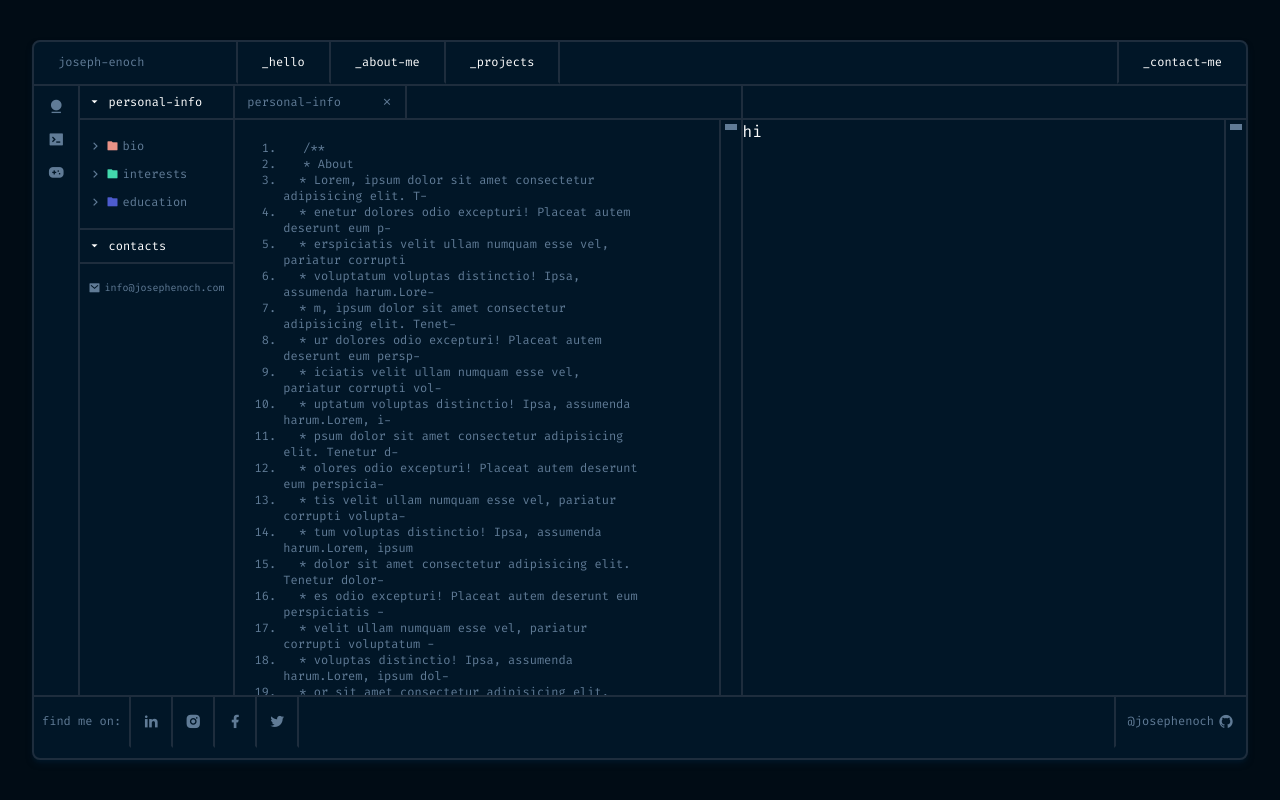
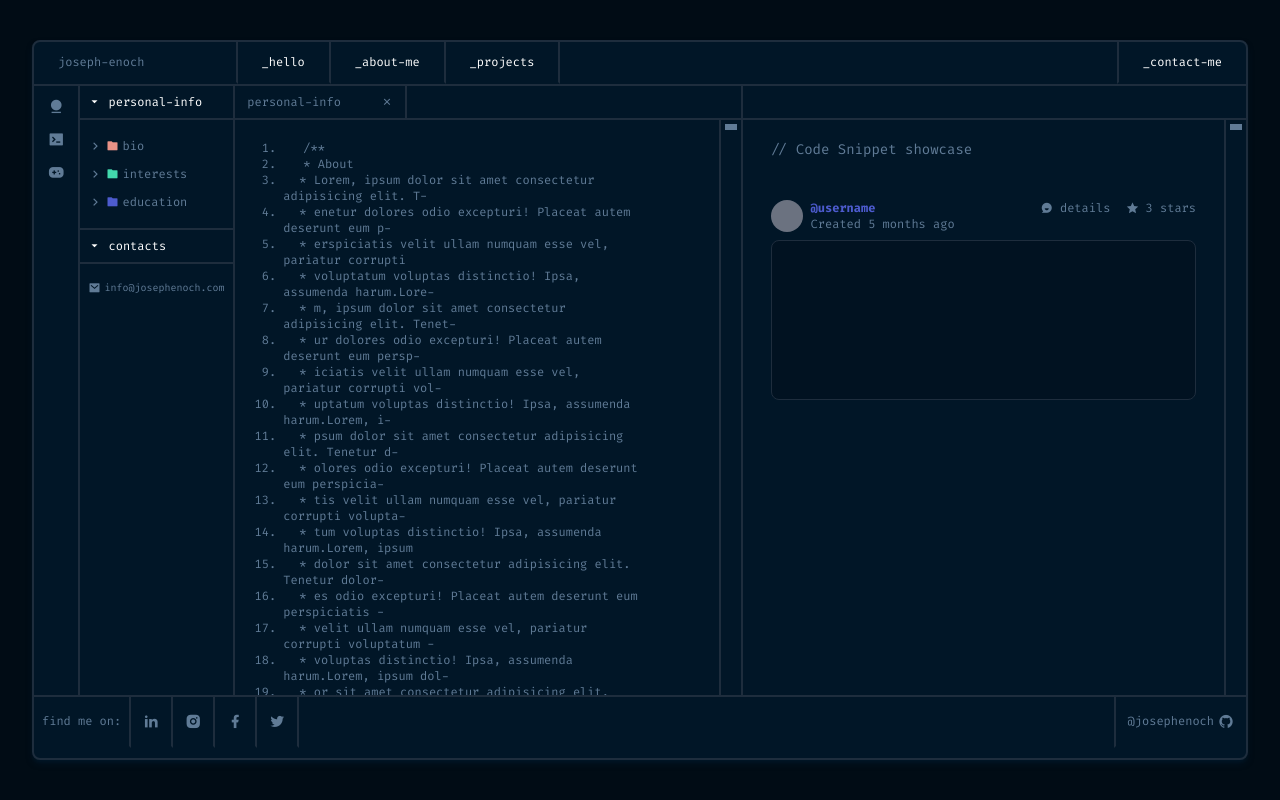
Before and after one commit to Josephenoch/josephenoch, a Next.js app: page /about-me in a window 1280 px wide. Built offline with nearby package versions, Linux system fonts and the light colour scheme.

Commit message:
:lipstick: add the about-me left component

```diff
--- a/Helpers/getLines.js
+++ b/Helpers/getLines.js
@@ -14,7 +14,5 @@ export default function* getLines(text,width){
     }
     yield words
     words = ""
-
-
   }
 }
--- /dev/null
+++ b/components/AboutMe/CodeShowCase.jsx
@@ -0,0 +1,25 @@
+import React from 'react'
+
+export const CodeShowCase = ({Children}) => {
+  return (
+    <div className="text-xs space-y-2">
+
+        <div className="flex justify-between">
+            <div className="flex items-center space-x-2">
+                <div className="w-8 h-8 rounded-full bg-gray-500 "></div>
+                <div>
+                    <p className="text-secondary-purple font-bold">@username</p>
+                    <p>Created 5 months ago</p>
+                </div>
+            </div>
+            <div className="space-x-4">
+                <span><i className="ri-chat-smile-3-fill"></i> details</span>
+                <span><i className="ri-star-fill"></i> 3 stars</span>
+            </div>
+        </div>
+        <div className='w-full rounded-lg h-40 border-[0.5px] border-lines bg-primary-light'>
+            {Children}
+        </div>
+    </div>
+  )
+}
--- /dev/null
+++ b/components/AboutMe/RightContent.jsx
@@ -0,0 +1,10 @@
+import React from 'react'
+import { CodeShowCase } from './CodeShowCase'
+
+export const RightContent = () => {
+  return (
+    <div className="mt-10">
+        <CodeShowCase/>
+    </div>
+  )
+}
--- a/pages/about-me/index.jsx
+++ b/pages/about-me/index.jsx
@@ -4,6 +4,7 @@ import { AboutLayout } from '../../Layouts/AboutMeLayout/AboutLayout'
 
 import { PersonalInfoNav } from '../../components/AboutMe/PersonalInfoNav'
 import { LeftContent } from '../../components/AboutMe/LeftContent'
+import { RightContent } from '../../Components/AboutMe/RightContent'
 
 const index = () => {
 
@@ -21,7 +22,10 @@ const index = () => {
             </div>
       </div>
       <div className="w-[41.4%] h-full border-l-2 border-lines">
-        <p className="h-full border-r-2 border-t-2 border-lines mt-8 "> hi</p>
+        <div className="h-full border-r-2 border-t-2 border-lines mt-8 py-5 px-7  text-secondary text-sm">
+          {"// Code Snippet showcase"}
+          <RightContent/>
+        </div>
       </div>
       <div className="w-5 h-full mt-8 px-1 border-t-2 border-t-lines">
             <div className="w-3 h-full mx-auto mt-1 border-t-[6px] border-t-secondary">
```
